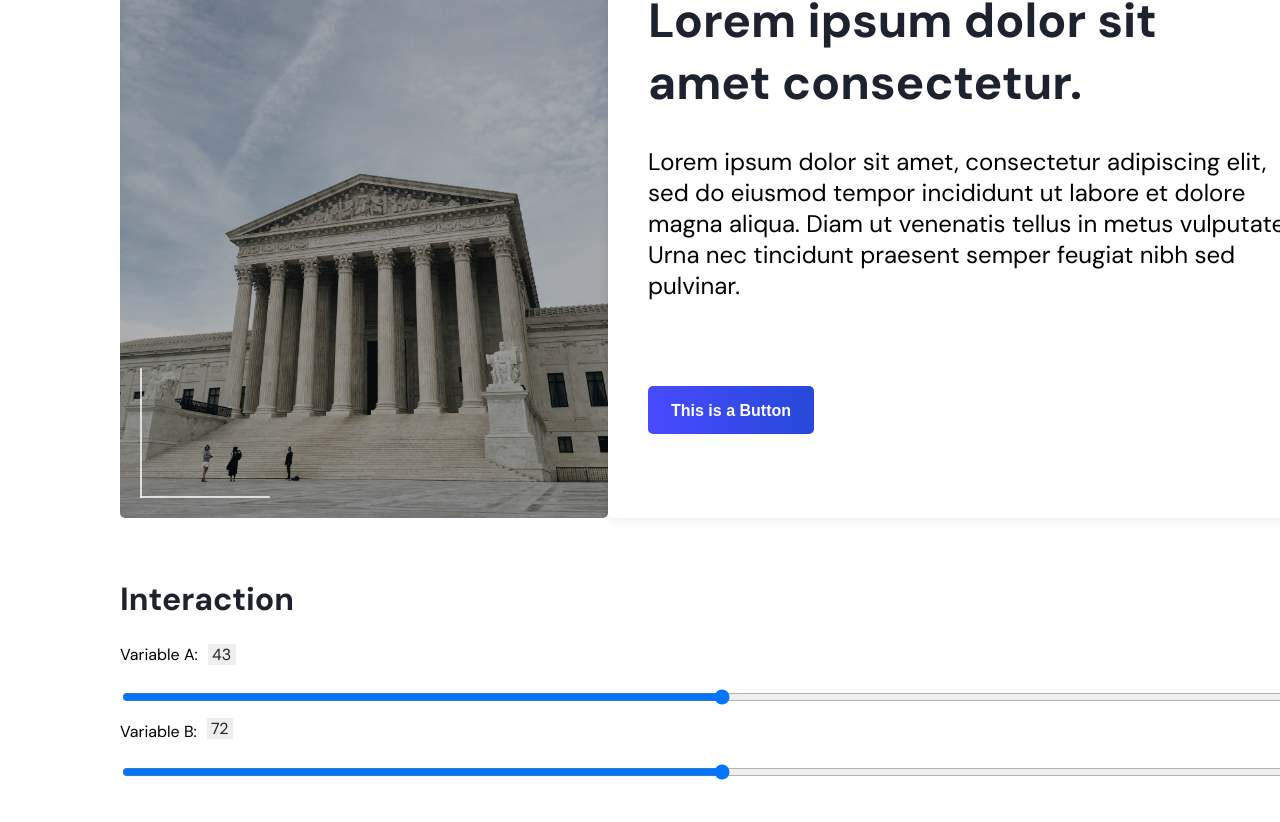
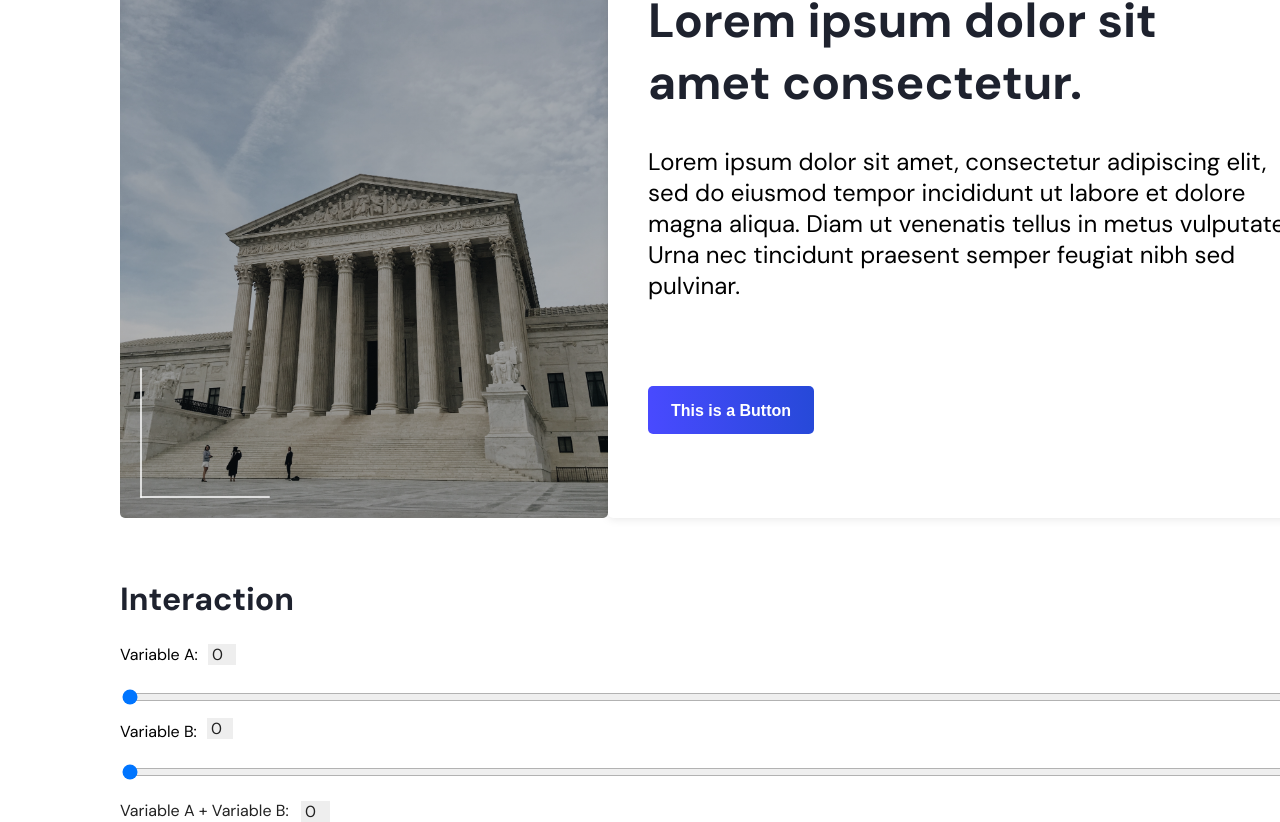
Before and after one commit to dblonc/SupremeCourt, a React (Create React App) app: page / in a window 1280 px wide. Shown: the part 268-1090 px from the top of the page. Before the commit the page ends 1048 px from the top, so only its background shows below. Built offline with nearby package versions, Linux system fonts and the light colour scheme.

Commit message:
added slider functionality

```diff
--- a/src/components/interaction/interaction.js
+++ b/src/components/interaction/interaction.js
@@ -2,35 +2,74 @@ import React from 'react';
 import './interaction.scss'
 
 class Interaction extends React.Component {
+    constructor(props) {
+        super(props);
+        this.state = {
+            valueA: 0,
+            valueB: 0,
+            sum: 0
+        }
+        this.handleAChange = this.handleAChange.bind(this)
+        this.handleBChange = this.handleBChange.bind(this)
+        this.calcSum = this.calcSum.bind(this)
+    }
+
+    handleAChange(e){
+        this.setState({
+            valueA: e.target.value
+        })
+    }
+
+    handleBChange(e){
+        this.setState({
+            valueB: e.target.value
+        })
+    }
+
+    calcSum(){
+        let tempSum =
+        this.setState({
+            sum: tempSum
+        })
+    }
+
+    // componentDidUpdate(prevState){
+    //     if(prevState.valueA !== this.state.valueA || prevState.valueB !== this.state.valueB){
+    //         this.setState({
+    //             sum: parseInt(this.state.valueA) + parseInt(this.state.valueB)
+    //         })
+    //     }
+    // }
+
     render() {
         return (
             <div className= "interaction-container">
-
+                {this.calcSum}
                 <span className="int-headline">Interaction</span>
 
                 <div className="sliders">
                     <div className="slider-a">
-                        Variable A: <div className="a-background"> <span className="a-number">43</span> </div>
+                        Variable A: <div  className="a-background"> <span className="a-number">{this.state.valueA}</span> </div>
 
                         <div className= "a-div">
-                            <input type="range" className="var-a" name="var-a" min="0" max="100"/>
+                            <input onMouseUp={this.handleAChange} type="range" defaultValue={this.state.valueA} className="var-a" name="var-a" min="0" max="100"/>
                         </div>
 
 
                     </div>
 
                     <div className="slider-b">
-                        Variable B: <div className="b-background"> <span className="b-number">72</span> </div>
+                        Variable B: <div className="b-background"> <span className="b-number">{this.state.valueB}</span> </div>
 
                     <div className="b-div">
-                        <input type="range" className="var-b" name="var-b" min="0" max="100" />
+                            <input onMouseUp={this.handleBChange} type="range" defaultValue={this.state.valueB} className="var-b" name="var-b" min="0" max="100" />
                     </div>
 
                     </div>
 
-                    {/* <div className="sum-total">
-                        Variable A + Variable B: <span className="sum">115</span>
-                    </div> */}
+                    <div className="sum-total">
+                        Variable A + Variable B: <div className="sum-background"><span className="sum">{parseInt(this.state.valueA) + parseInt(this.state.valueB)}</span></div>
+                    </div>
 
                 </div>
 
--- a/src/components/interaction/interaction.scss
+++ b/src/components/interaction/interaction.scss
@@ -122,6 +122,7 @@
 
 .b-div{
     padding-top: 20px;
+    padding-bottom: 28px;
 }
 
 .var-b{
@@ -133,11 +134,11 @@
 }
 
 .sum-total{
-    position: static;
+    position: absolute;
     width: 173px;
     height: 21px;
     left: 0px;
-    top: 0px;
+    top: 128px;
 
     font-family: 'DM Sans';
     font-style: normal;
@@ -146,6 +147,7 @@
     line-height: 21px;
 
     color: #222222;
+    padding-top: 28px;
 }
 
 .sum{
@@ -160,4 +162,16 @@
     font-size: 16px;
     line-height: 21px;
     color: #222222;
+    padding-left: 4px;
+    padding-right: 4px;
 }
+
+.sum-background{
+    position: absolute;
+    width: 29px;
+    height: 21px;
+    left: 181px;
+    top: 29px;
+
+    background: #EEEEEE;
+}
```
